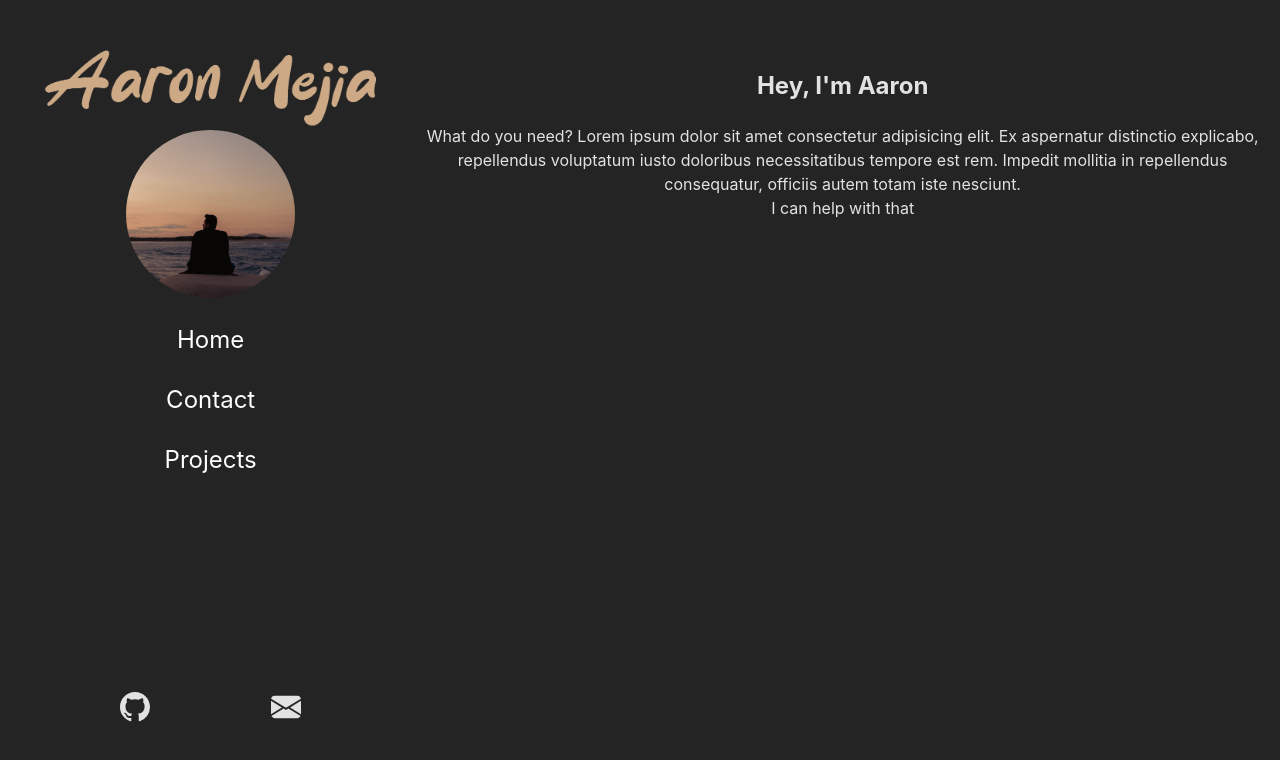
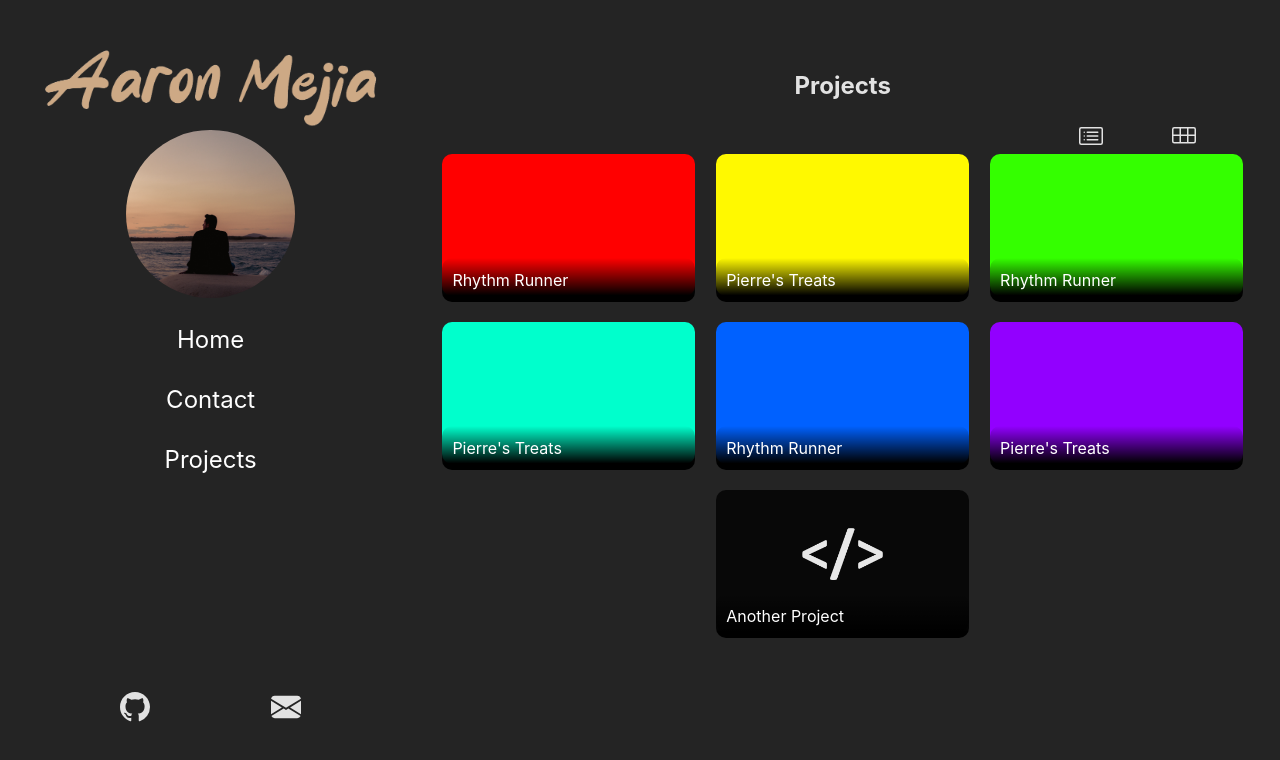
Before and after one commit to mejia-dev/mejia.dev, a React (Vite) app: page /projects in a window 1280 px wide. Shown: the top 760 px of the page. Built offline with nearby package versions, Linux system fonts and the light colour scheme.

Commit message:
Refactor Portfolio to use React Router

```diff
--- a/src/components/Portfolio.tsx
+++ b/src/components/Portfolio.tsx
@@ -1,4 +1,4 @@
-import { useState } from "react"
+import { BrowserRouter as Router, Routes, Route } from "react-router-dom";
 import About from "./About";
 import Contact from "./Contact";
 import ProjectsList from "./ProjectsList";
@@ -6,27 +6,23 @@ import Header from "./Header";
 
 export default function Portfolio(): JSX.Element {
 
-  const [selectedPage, setSelectedPage] = useState<string>("Home");
-
-  function getSelectedPage(): JSX.Element {
-    switch (selectedPage) {
-      case "Contact": return (<Contact />);
-      case "Projects": return (<ProjectsList />);
-      default: return (<About />);
-    }
-  }
-
   return (
-    <>
+    <Router>
       <div id="bodyRenderer">
         <header id="headerContent">
           <Header
-            onClickNavButton={setSelectedPage}
             navButtons={["Home", "Contact", "Projects"]}
           />
         </header>
-        <main id="mainBodyContent">{getSelectedPage()}</main>
+        <main id="mainBodyContent">
+          <Routes>
+            <Route path="/" element={<About />} />
+            <Route path="/home" element={<About />} />
+            <Route path="/contact" element={<Contact />} />
+            <Route path="/projects" element={<ProjectsList />} />
+          </Routes>
+        </main>
       </div>
-    </>
+    </Router>
   )
 }
```
